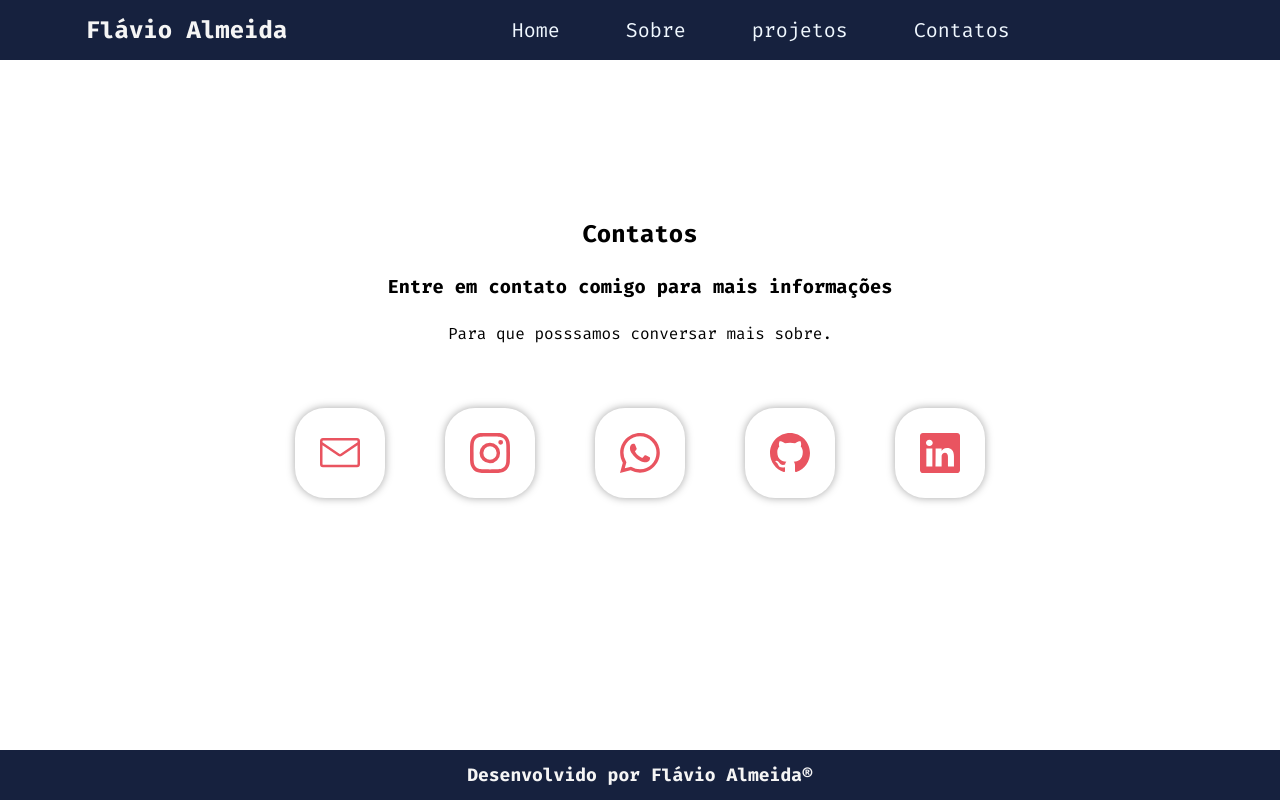
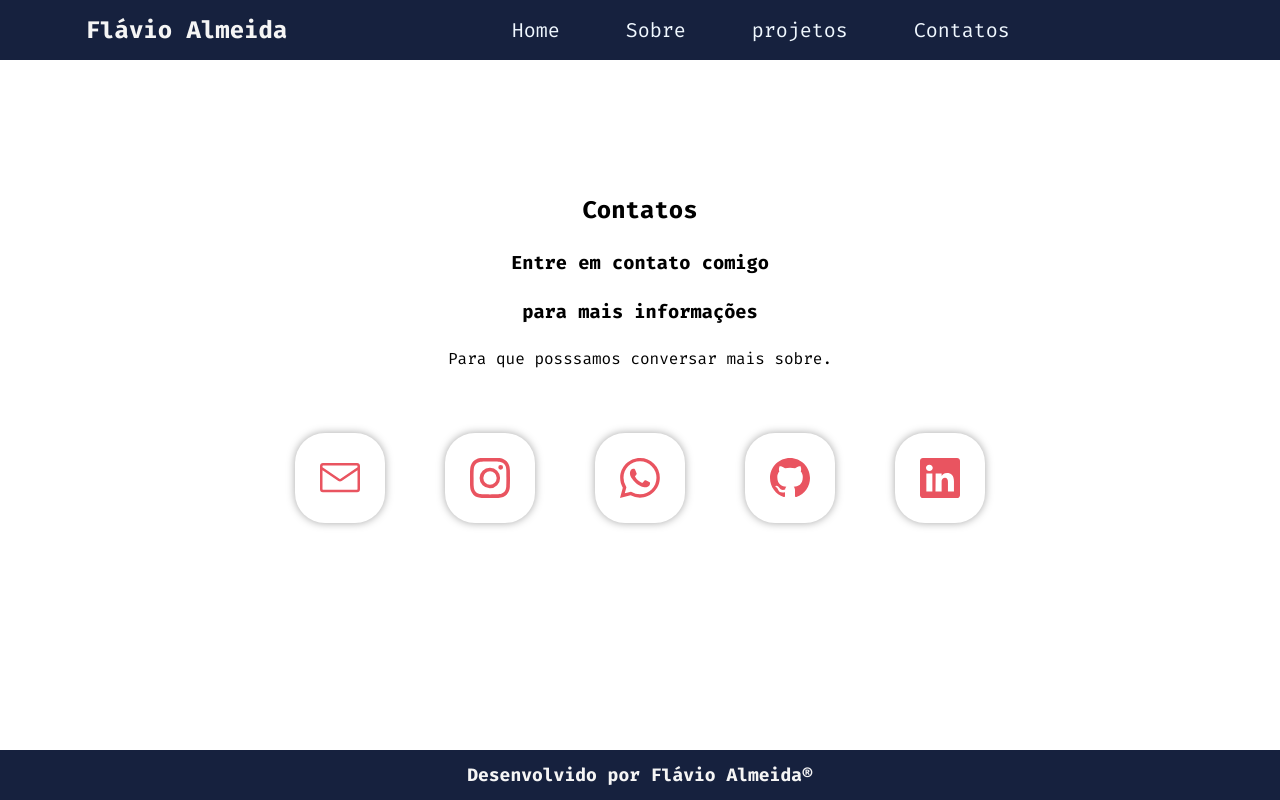
Before and after one commit to flavio-ph/portfolio, a React (Vite) app: page /contatos in a window 1280 px wide. Built offline with nearby package versions, Linux system fonts and the light colour scheme.

Commit message:
Update index.jsx

```diff
--- a/src/pages/Contatos/index.jsx
+++ b/src/pages/Contatos/index.jsx
@@ -9,7 +9,8 @@ function Contatos() {
     return (
         <section className={styles.contatos}>
             <h2>Contatos</h2>
-            <h3>Entre em contato comigo para mais informações</h3>
+            <h3>Entre em contato comigo</h3>
+            <h3>para mais informações</h3>
             <p>Para que posssamos conversar mais sobre.</p>
 
             <div className={styles.icones}>
```
